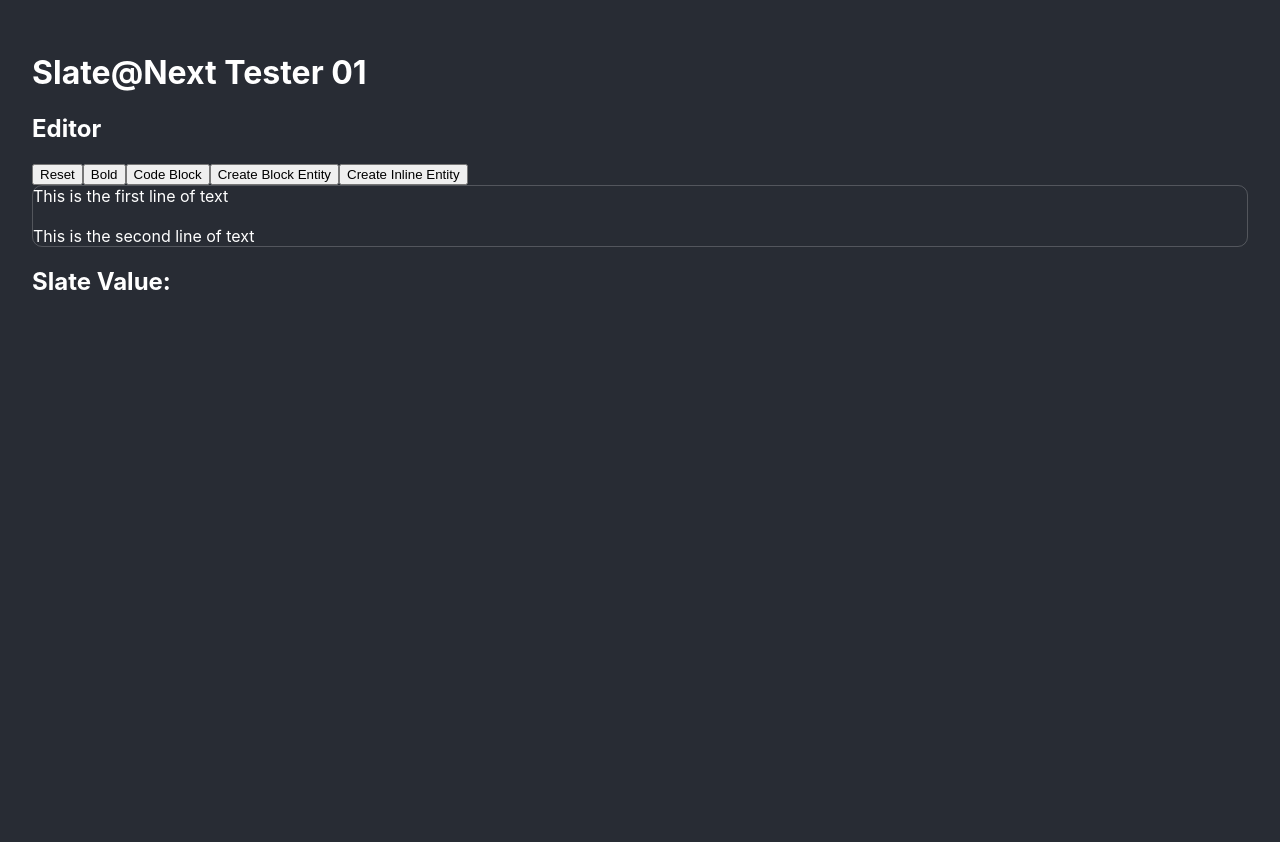
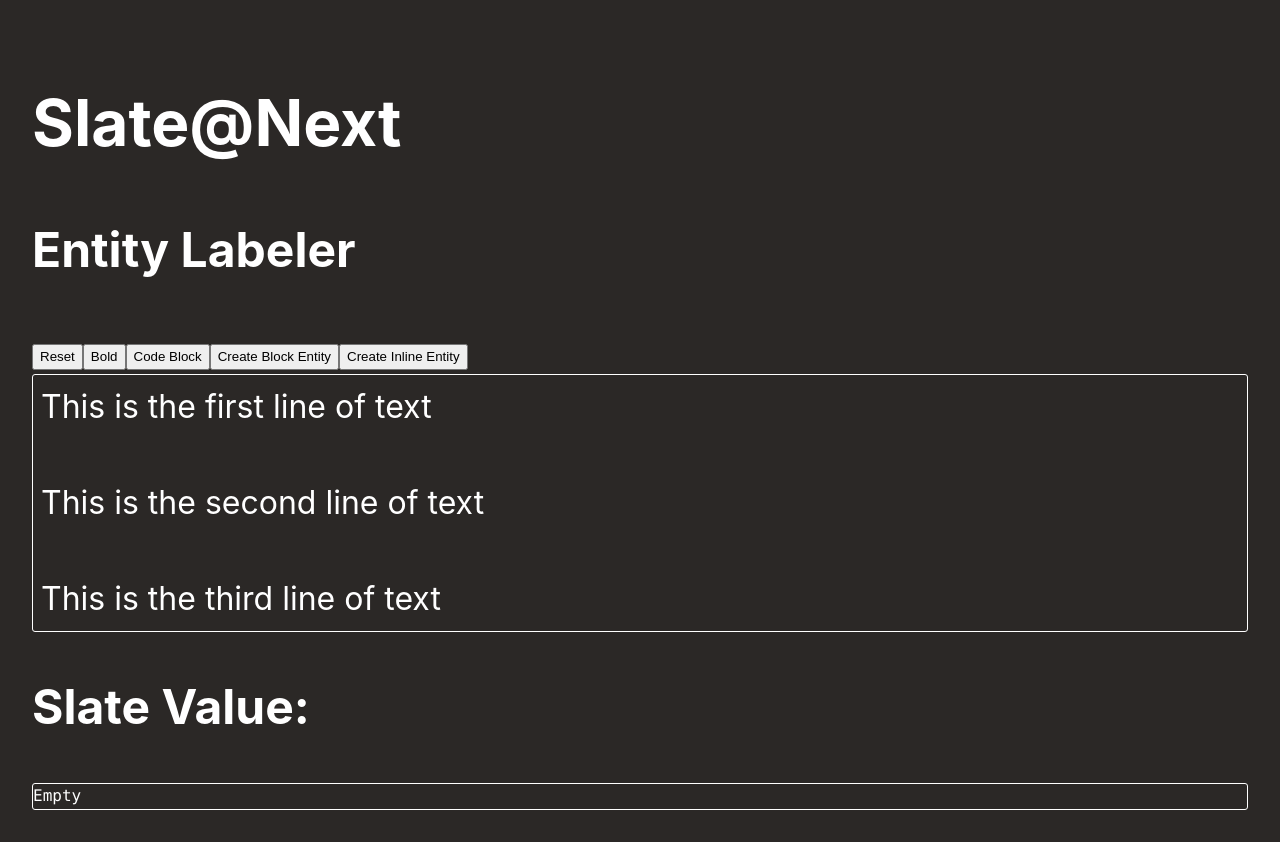
Before and after one commit to mattmazzola/slate-entity-labeler-next, a React (Create React App) app: page / in a window 1280 px wide. Before the commit the page ends 800 px from the top, so only its background shows below. Built offline with nearby package versions, Linux system fonts and the light colour scheme.

Commit message:
Add styled-components

```diff
--- a/package.json
+++ b/package.json
@@ -7,11 +7,13 @@
     "@types/node": "12.12.14",
     "@types/react": "16.9.13",
     "@types/react-dom": "16.9.4",
+    "@types/styled-components": "^5.1.15",
     "react": "^16.12.0",
     "react-dom": "^16.12.0",
     "react-scripts": "3.2.0",
     "slate": "^0.66.5",
     "slate-react": "^0.66.7",
+    "styled-components": "^5.3.1",
     "typescript": "^4.4.4"
   },
   "scripts": {
--- a/src/App.css
+++ /dev/null
@@ -1,23 +0,0 @@
-.app {
-  padding: 2rem;
-}
-
-[data-slate-editor="true"] {
-  border: 1px solid rgba(255, 255, 255, 0.2);
-  border-radius: 10px;
-}
-
-[data-slate-editor="true"] :is(p, pre) {
-  padding: 0;
-  margin: 0;
-}
-
-[data-is-entity="true"] {
-  display: inline-block;
-  border-radius: 3px;
-  background: hsla(20deg 50% 50% / 0.3);
-}
-
-.code-container {
-  font-size: 1rem;
-}
--- a/src/App.tsx
+++ b/src/App.tsx
@@ -1,31 +1,47 @@
 import React from 'react'
-import './App.css'
+import styled from 'styled-components'
 import EntityLabeler, { CustomElement } from './components/EntityLabeler'
 
 const App: React.FC = () => {
   const [value, setValue] = React.useState<CustomElement[] | undefined>()
 
   return (
-    <div className="app">
+    <Wrapper>
       <header>
-        <h1>Slate@Next Tester 01</h1>
+        <h1>Slate@Next</h1>
       </header>
       <main>
-        <h2>Editor</h2>
+        <h2>Entity Labeler</h2>
         <section>
           <EntityLabeler onChange={value => setValue(value)}/>
         </section>
         <section>
           <h2>Slate Value:</h2>
-          <div className="code-container">
+          <CodeContainer>
             <pre>
-              <code>{JSON.stringify(value, null, 4)}</code>
+              <code>{value ? JSON.stringify(value, null, 4) : "Empty"}</code>
             </pre>
-          </div>
+          </CodeContainer>
         </section>
       </main>
-    </div>
+    </Wrapper>
   )
 }
 
+const Wrapper = styled.div`
+  padding: 2rem;
+  font-size: 2rem;
+`
+
+const CodeContainer = styled.div`
+  border-radius: 3px;
+  border: 1px solid var(--color-white);
+  font-size: 1rem;
+
+  & pre {
+    margin: 0;
+    padding: 0;
+  }
+`
+
 export default App
--- /dev/null
+++ b/src/GlobalStyles.tsx
@@ -0,0 +1,60 @@
+import { createGlobalStyle } from 'styled-components'
+import { COLORS, WEIGHTS, FAMILIES } from './constants'
+
+const GlobalStyles = createGlobalStyle`
+    html, body {
+        height: 100%;
+    }
+
+    body {
+        margin: 0;
+        padding: 0;
+
+        font-family: var(--font-family-sans-serif);
+        background-color: var(--color-gray-900);
+        color: var(--color-white);
+        font-size: 16px;
+    }
+
+    code {
+        font-family: var(--font-family-code);
+    }
+
+    *,
+    *:before,
+    *:after {        box-sizing: border-box;
+        line-height: 1.5;
+        -webkit-font-smoothing: antialiased;
+    }
+
+    #root {
+        isolation: isolate;
+        min-height: 100%;
+    }
+
+    :root {
+        --color-white: ${COLORS.white};
+        --color-offblack: ${COLORS.offblack};
+        --color-gray-100: ${COLORS.gray[100]};
+        --color-gray-300: ${COLORS.gray[300]};
+        --color-gray-500: ${COLORS.gray[500]};
+        --color-gray-700: ${COLORS.gray[700]};
+        --color-gray-900: ${COLORS.gray[900]};
+        --color-primary: ${COLORS.primary};
+        --color-secondary: ${COLORS.secondary};
+        --color-urgent: ${COLORS.urgent};
+
+        --color-entities-base: ${COLORS.entities.base};
+        --color-entities-inline: ${COLORS.entities.inline};
+
+        --font-weight-normal: ${WEIGHTS.normal};
+        --font-weight-medium: ${WEIGHTS.medium};
+        --font-weight-bold: ${WEIGHTS.bold};
+
+        --font-family-serif: ${FAMILIES.serif};
+        --font-family-sans-serif: ${FAMILIES.sansSerif};
+        --font-family-code: ${FAMILIES.code};
+    }
+`
+
+export default GlobalStyles
--- a/src/components/EntityLabeler/EntityLabeler.tsx
+++ b/src/components/EntityLabeler/EntityLabeler.tsx
@@ -1,10 +1,11 @@
 import React from 'react'
 
 import { createEditor } from 'slate'
-import { Slate, Editable, withReact, DefaultElement } from 'slate-react'
+import { Slate, Editable, withReact, DefaultElement, RenderLeafProps } from 'slate-react'
 import { debounce, CustomElement, serialize, withLabels, CustomEditor } from './utils'
 import { Toolbar } from './Toolbar'
 import { defaultValue } from './defaultValue'
+import styled from 'styled-components'
 
 const slatejsContentKey = 'slatejs-content-key'
 const storedContent = localStorage.getItem(slatejsContentKey)
@@ -47,6 +48,7 @@ const EntityLabeler: React.FC<Props> = props => {
             }}
         >
             <Toolbar onReset={() => setValue(defaultValue)} />
+            <SlateWrapper>
                 <Editable
                     renderElement={renderElement}
                     renderLeaf={renderLeaf}
@@ -69,9 +71,23 @@ const EntityLabeler: React.FC<Props> = props => {
                         }
                     }}
                 />
+            </SlateWrapper>
         </Slate>
     )
 }
+
+const SlateWrapper = styled.div`
+  [data-slate-editor="true"] {
+    border: 1px solid var(--color-white);
+    border-radius: 3px;
+    padding: 0.5rem;
+  }
+
+  [data-slate-editor="true"] :is(p, pre) {
+    padding: 0;
+    margin: 0;
+  }
+`
 
 const CodeElement: React.FC<any> = props => {
     return (
@@ -83,11 +99,19 @@ const CodeElement: React.FC<any> = props => {
 
 const EntityElement: React.FC<any> = props => {
     return (
-        <div {...props.attributes} data-is-entity={true}>
+        <EntityWrapper {...props.attributes} data-is-entity={true}>
             {props.children}
-        </div>
+        </EntityWrapper>
     )
 }
+
+const EntityWrapper = styled.div`
+    display: inline-block;
+    border-radius: 3px;
+    background: var(--color-entities-base);
+    margin: -2px;
+    border 1px solid var(--color-entities-base);
+`
 
 const renderElement = (props: any) => {
     switch (props.element.type) {
@@ -111,8 +135,31 @@ const Leaf: React.FC<any> = props => {
     )
 }
 
-const renderLeaf = (props: any) => {
+const EntityLeaf: React.FC<any> = props => {
+    return (
+        <EntityLeafWrapper
+            {...props.attributes}
+            data-is-inline-entity={true}
+        >
+            {props.children}
+        </EntityLeafWrapper>
+    )
+}
+
+const EntityLeafWrapper = styled.span`
+    border-radius: 3px;
+    background: var(--color-entities-inline);
+    margin: -2px;
+    border 1px solid var(--color-entities-inline);
+`
+
+const renderLeaf = (props: RenderLeafProps) => {
+    switch (props.leaf.type) {
+        case 'entity':
+            return <EntityLeaf {...props} />
+        default:
             return <Leaf {...props} />
+    }
 }
 
 export default EntityLabeler
--- a/src/components/EntityLabeler/defaultValue.ts
+++ b/src/components/EntityLabeler/defaultValue.ts
@@ -25,4 +25,20 @@ export const defaultValue: CustomElement[] = [
             },
         ],
     },
+    {
+        type: "paragraph",
+        children: [
+            {
+                text: ""
+            }
+        ]
+    },
+    {
+        type: 'paragraph',
+        children: [
+            {
+                text: 'This is the third line of text'
+            },
+        ],
+    },
 ]
--- a/src/components/EntityLabeler/utils.ts
+++ b/src/components/EntityLabeler/utils.ts
@@ -7,6 +7,7 @@ export type CustomElement = {
 }
 
 export type CustomText = BaseText & {
+    type?: 'entity'
     bold?: boolean
 }
 
@@ -68,12 +69,10 @@ export const CustomEditor = {
     },
 
     toggleBlockEntity(editor: CustomEditor) {
-        const isEntity = CustomEditor.isEntity(editor)
-
         Transforms.wrapNodes(
             editor,
-            { type: isEntity ? null : 'entity' } as CustomElement,
-            { match: n => true, split: true }
+            { type: 'entity' } as CustomElement,
+            { split: true }
         )
     },
 
--- /dev/null
+++ b/src/constants.ts
@@ -0,0 +1,46 @@
+
+
+export const COLORS = {
+    white: 'hsl(0deg 0% 100%)',
+    offblack: 'hsl(24deg 5% 6%)',
+    gray: {
+        100: 'hsl(40deg 12% 95%)',
+        300: 'hsl(35deg 8% 80%)',
+        500: 'hsl(30deg 4% 60%)',
+        700: 'hsl(28deg 5% 40%)',
+        900: 'hsl(24deg 6% 16%)',
+    },
+    primary: 'hsl(224deg 30% 40%)',
+    secondary: 'hsl(180deg 34% 37%)',
+    urgent: 'hsl(0deg 55% 54%)',
+
+    entities: {
+        base: `hsl(120deg 50% 80% / 0.4)`,
+        inline: `hsl(10deg 50% 80% / 0.4)`
+    }
+}
+
+export const WEIGHTS = {
+    normal: 400,
+    medium: 550,
+    bold: 700,
+}
+
+const BREAKPOINTS = {
+    tabletMin: 550,
+    laptopMin: 1100,
+    desktopMin: 1500,
+}
+
+export const QUERIES = {
+
+}
+
+export const FAMILIES = {
+    serif: '"Crimson Pro", Georgia, serif',
+    sansSerif:
+        `-apple-system, BlinkMacSystemFont, 'Segoe UI', 'Roboto', 'Oxygen',
+        'Ubuntu', 'Cantarell', 'Fira Sans', 'Droid Sans', 'Helvetica Neue',
+        sans-serif;`,
+    code: `source-code-pro, Menlo, Monaco, Consolas, 'Courier New', monospace;`
+}
--- a/src/index.css
+++ /dev/null
@@ -1,20 +0,0 @@
-body {
-  margin: 0;
-  font-family: -apple-system, BlinkMacSystemFont, 'Segoe UI', 'Roboto', 'Oxygen',
-    'Ubuntu', 'Cantarell', 'Fira Sans', 'Droid Sans', 'Helvetica Neue',
-    sans-serif;
-  -webkit-font-smoothing: antialiased;
-  -moz-osx-font-smoothing: grayscale;
-
-  background-color: #282c34;
-  min-height: 100vh;
-  display: flex;
-  flex-direction: column;
-  color: white;
-  font-size: 16px;
-}
-
-code {
-  font-family: source-code-pro, Menlo, Monaco, Consolas, 'Courier New',
-    monospace;
-}
--- a/src/index.tsx
+++ b/src/index.tsx
@@ -1,6 +1,9 @@
 import React from 'react'
 import ReactDOM from 'react-dom'
-import './index.css'
 import App from './App'
+import GlobalStyles from './GlobalStyles'
 
-ReactDOM.render(<App />, document.getElementById('root'))
+ReactDOM.render(<>
+    <App />
+    <GlobalStyles />
+</>, document.getElementById('root'))
```
Also changed, not shown: 1 other file (tests, documents, lock files or other folders). Lines whose indentation alone changed are shown as unchanged.
